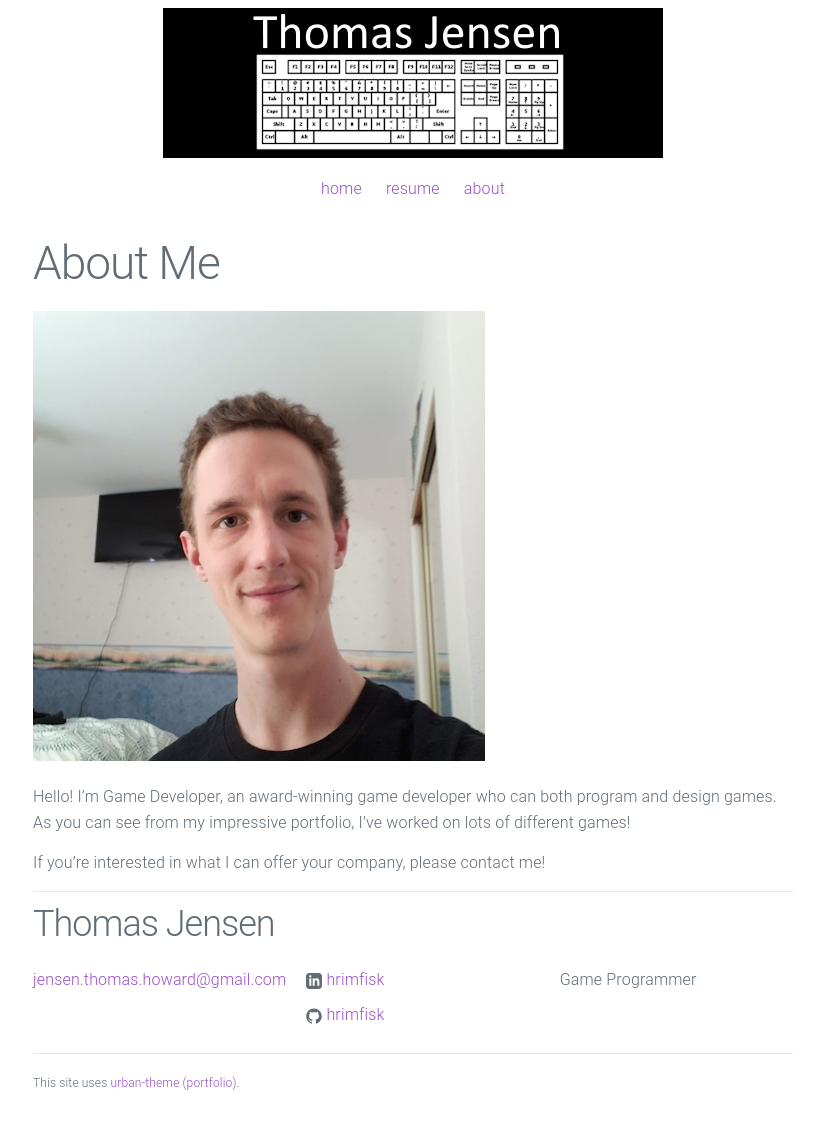
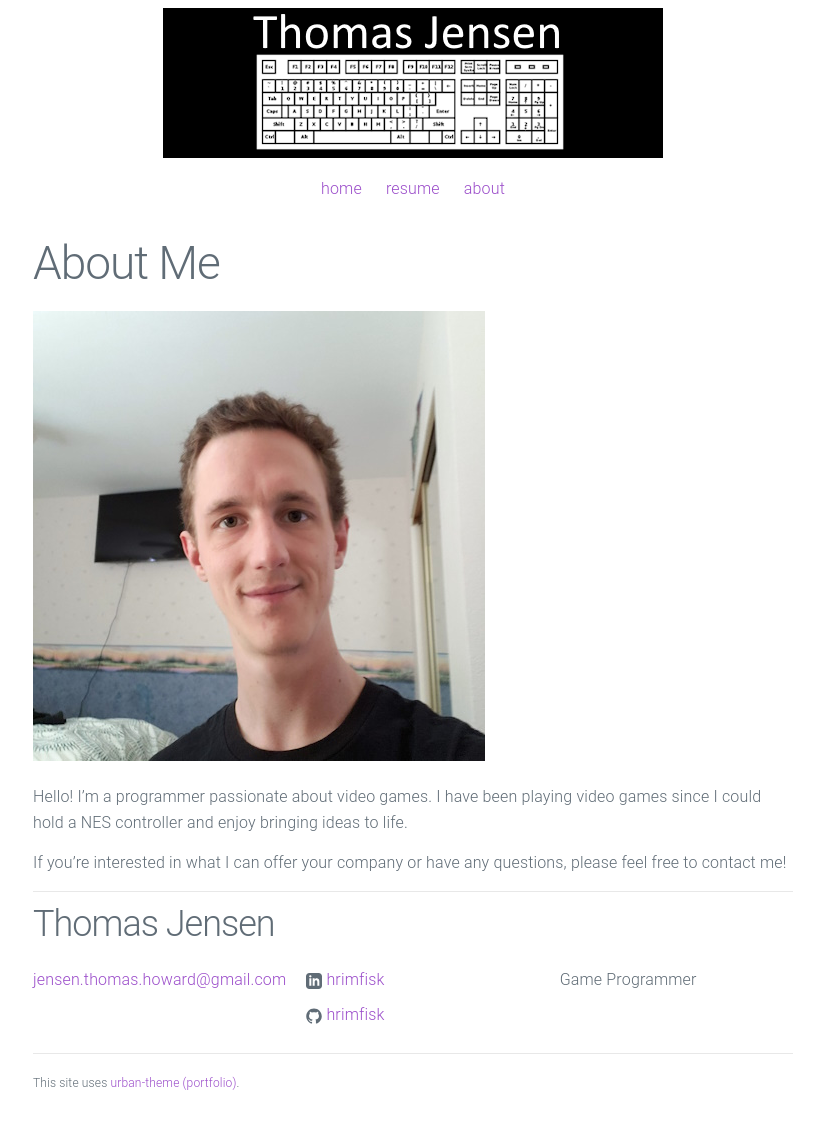
Before and after one commit to hrimfisk/hrimfisk.github.io, a Jekyll site: the page built from about.md, in a window 1280 px wide. Shown: the whole page, without its empty margins (227-1051 px from the left). Built offline with Jekyll 4.4.1, drawn with Linux system fonts in a browser that asks for light colours.

Commit message:
Update about.md

```diff
--- a/about.md
+++ b/about.md
@@ -6,6 +6,6 @@ permalink: /about/
 
 ![Picture 1](/assets/fullsize.png)
 
-Hello! I'm Game Developer, an award-winning game developer who can both program and design games. As you can see from my impressive portfolio, I've worked on lots of different games!
+Hello! I'm a programmer passionate about video games. I have been playing video games since I could hold a NES controller and enjoy bringing ideas to life.
 
-If you're interested in what I can offer your company, please contact me!
+If you're interested in what I can offer your company or have any questions, please feel free to contact me!
```
